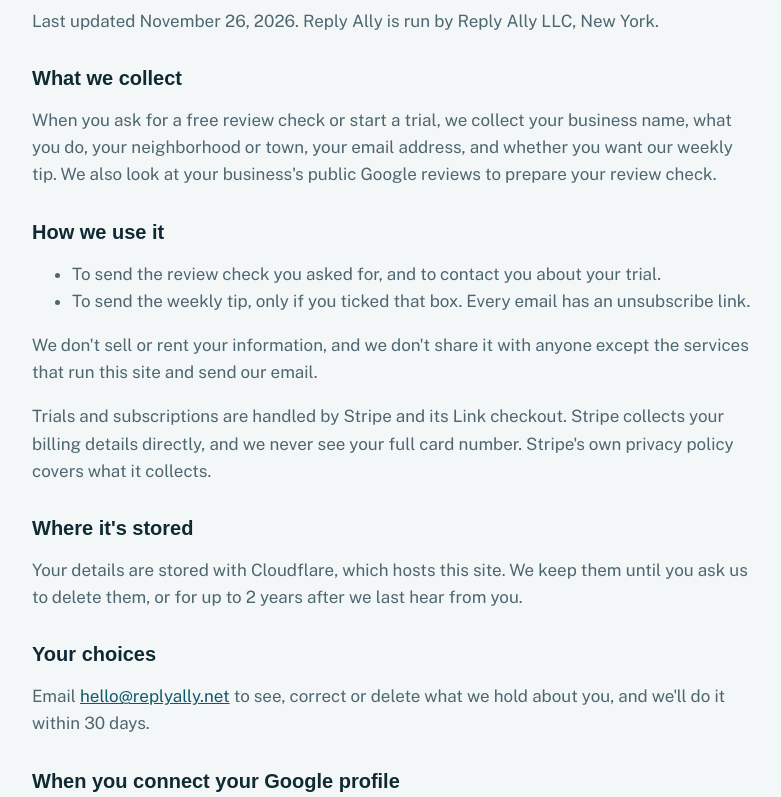
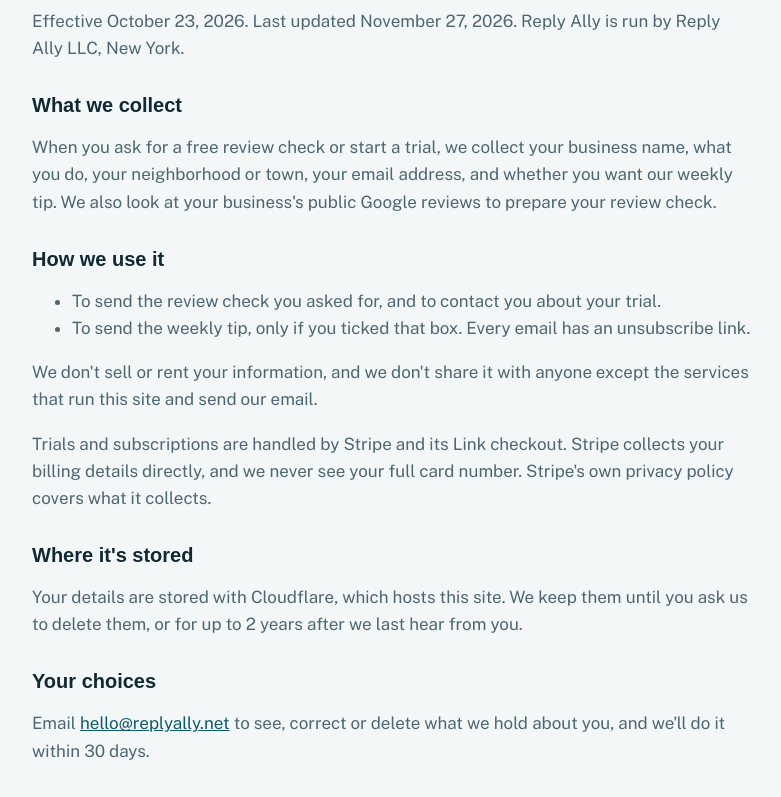
Before and after one commit to kaleisthebest/replyally.net, a plain HTML site: page site/privacy.html in a window 1280 px wide. Shown: the part 144-941 px from the top of the page, without its empty margins (248-1029 px from the left). Drawn offline with nearby package versions, Linux system fonts and the light colour scheme; a web font is replaced by a local one.

Commit message:
Set Privacy effective date to October 23, 2026
Co-Authored-By: Claude Sonnet 5.5 <noreply@anthropic.com>
Claude-Session: https://claude.ai/code/session_01McYn8gBzUH9egNXboYF1eM

```diff
--- a/site/privacy.html
+++ b/site/privacy.html
@@ -21,7 +21,7 @@ a { color: var(--harbor); }
 <main>
 <a class="back" href="/">← Reply Ally</a>
 <h1>Privacy</h1>
-<p>Last updated November 26, 2026. Reply Ally is run by Reply Ally LLC, New York.</p>
+<p>Effective October 23, 2026. Last updated November 27, 2026. Reply Ally is run by Reply Ally LLC, New York.</p>
 
 <h2>What we collect</h2>
 <p>When you ask for a free review check or start a trial, we collect your business name, what you do, your neighborhood or town, your email address, and whether you want our weekly tip. We also look at your business's public Google reviews to prepare your review check.</p>
```
